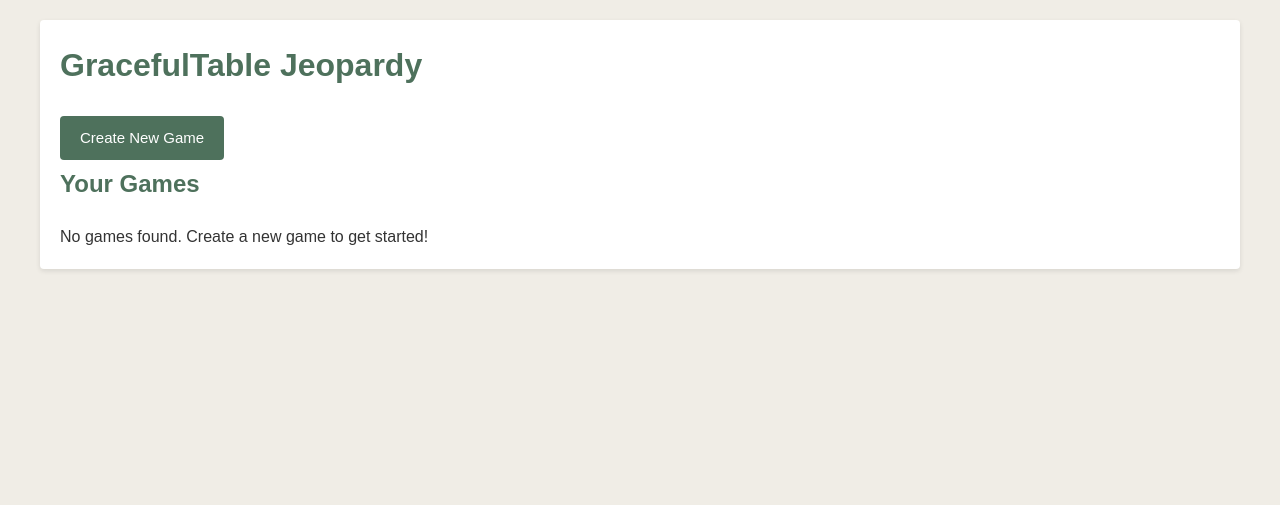
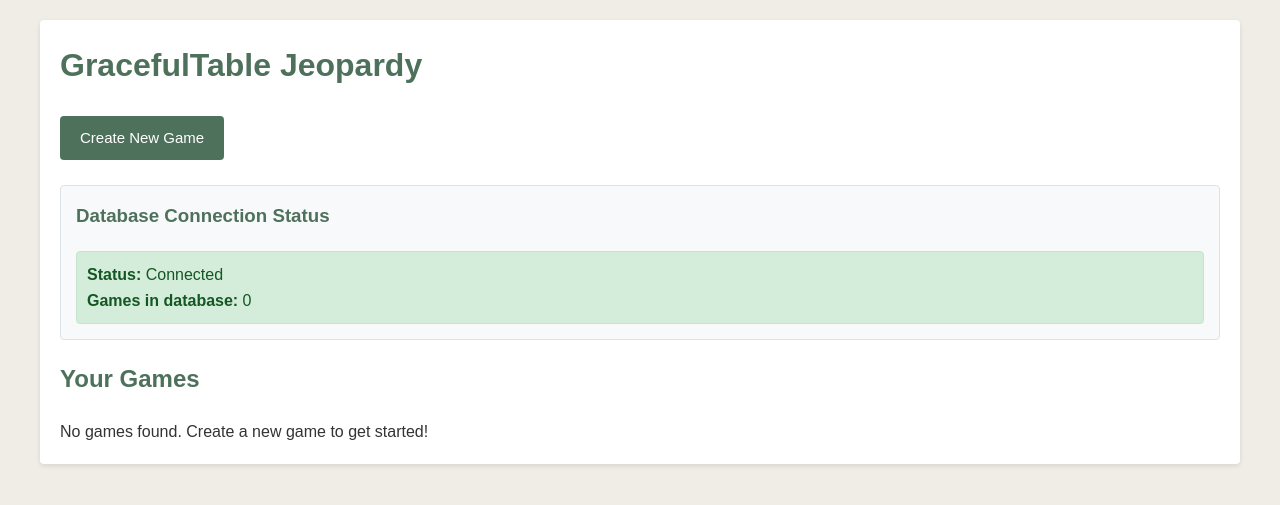
Before and after one commit to Jakestudzinski/gracefultable-jeopardy, a Flask app: page / in a window 1280 px wide. Shown: the top 505 px of the page. Run offline with Flask 2, Linux system fonts and the light colour scheme; data that the repository does not hold is empty.

Commit message:
Add database connection verification features

```diff
--- a/app.py
+++ b/app.py
@@ -35,7 +35,22 @@ os.makedirs(data_dir, exist_ok=True)
 # Routes
 @app.route('/')
 def index():
-    return render_template('index.html')
+    # Test database connection
+    db_status = {
+        'connected': True,
+        'game_count': 0,
+        'error': None
+    }
+
+    try:
+        # Try to query the database
+        game_count = Game.query.count()
+        db_status['game_count'] = game_count
+    except Exception as e:
+        db_status['connected'] = False
+        db_status['error'] = str(e)
+
+    return render_template('index.html', db_status=db_status)
 
 @app.route('/creator')
 def creator():
@@ -179,6 +194,31 @@ def add_clue(game_id, category_id):
         db.session.rollback()
         return jsonify({'error': str(e)}), 500
 
+@app.route('/api/status', methods=['GET'])
+def api_status():
+    status = {
+        'status': 'ok',
+        'database': {
+            'connected': True,
+            'game_count': 0,
+            'category_count': 0,
+            'clue_count': 0,
+        },
+        'timestamp': datetime.now().isoformat()
+    }
+
+    try:
+        # Try database queries
+        status['database']['game_count'] = Game.query.count()
+        status['database']['category_count'] = Category.query.count()
+        status['database']['clue_count'] = Clue.query.count()
+    except Exception as e:
+        status['status'] = 'error'
+        status['database']['connected'] = False
+        status['error'] = str(e)
+
+    return jsonify(status)
+
 if __name__ == '__main__':
     port = int(os.environ.get("PORT", 5000))
     app.run(host='0.0.0.0', port=port, debug=os.environ.get('FLASK_DEBUG', 'True') == 'True')
--- a/static/css/styles.css
+++ b/static/css/styles.css
@@ -102,6 +102,38 @@ input, select, textarea {
 textarea {
     resize: vertical;
     min-height: 60px;
+}
+
+/* Database Status */
+.db-status {
+    margin: 20px 0;
+    padding: 15px;
+    border-radius: var(--border-radius);
+    background-color: #f8f9fa;
+    border: 1px solid #dee2e6;
+}
+
+.status-indicator {
+    padding: 10px;
+    border-radius: var(--border-radius);
+    margin-top: 10px;
+}
+
+.status-indicator.connected {
+    background-color: #d4edda;
+    border: 1px solid #c3e6cb;
+    color: #155724;
+}
+
+.status-indicator.disconnected {
+    background-color: #f8d7da;
+    border: 1px solid #f5c6cb;
+    color: #721c24;
+}
+
+.error {
+    color: #721c24;
+    font-weight: bold;
 }
 
 /* Game List */
--- a/static/js/index.js
+++ b/static/js/index.js
@@ -1,6 +1,38 @@
 document.addEventListener('DOMContentLoaded', () => {
+    checkDatabaseConnection();
     loadGames();
 });
+
+async function checkDatabaseConnection() {
+    try {
+        // Only add detailed status if the server-side status wasn't already provided
+        if (!document.querySelector('.db-status')) {
+            const response = await fetch('/api/status');
+            const status = await response.json();
+
+            const container = document.querySelector('.container');
+            const actionsDiv = document.querySelector('.actions');
+
+            const dbStatusDiv = document.createElement('div');
+            dbStatusDiv.className = 'db-status';
+            dbStatusDiv.innerHTML = `
+                <h3>Database Connection Status</h3>
+                <div class="status-indicator ${status.database.connected ? 'connected' : 'disconnected'}">
+                    <p><strong>Status:</strong> ${status.database.connected ? 'Connected' : 'Disconnected'}</p>
+                    <p><strong>Games in database:</strong> ${status.database.game_count}</p>
+                    <p><strong>Categories in database:</strong> ${status.database.category_count}</p>
+                    <p><strong>Clues in database:</strong> ${status.database.clue_count}</p>
+                    ${!status.database.connected ? `<p class="error"><strong>Error:</strong> ${status.error}</p>` : ''}
+                </div>
+            `;
+
+            // Insert after actions div
+            container.insertBefore(dbStatusDiv, actionsDiv.nextSibling);
+        }
+    } catch (error) {
+        console.error('Error checking database connection:', error);
+    }
+}
 
 async function loadGames() {
     try {
--- a/templates/index.html
+++ b/templates/index.html
@@ -14,6 +14,19 @@
             <a href="{{ url_for('creator') }}" class="btn primary">Create New Game</a>
         </div>
 
+        {% if db_status %}
+        <div class="db-status">
+            <h3>Database Connection Status</h3>
+            <div class="status-indicator {% if db_status.connected %}connected{% else %}disconnected{% endif %}">
+                <p><strong>Status:</strong> {% if db_status.connected %}Connected{% else %}Disconnected{% endif %}</p>
+                <p><strong>Games in database:</strong> {{ db_status.game_count }}</p>
+                {% if not db_status.connected %}
+                <p class="error"><strong>Error:</strong> {{ db_status.error }}</p>
+                {% endif %}
+            </div>
+        </div>
+        {% endif %}
+
         <h2>Your Games</h2>
         <div id="games-list" class="games-list">
             <p>Loading games...</p>
```
